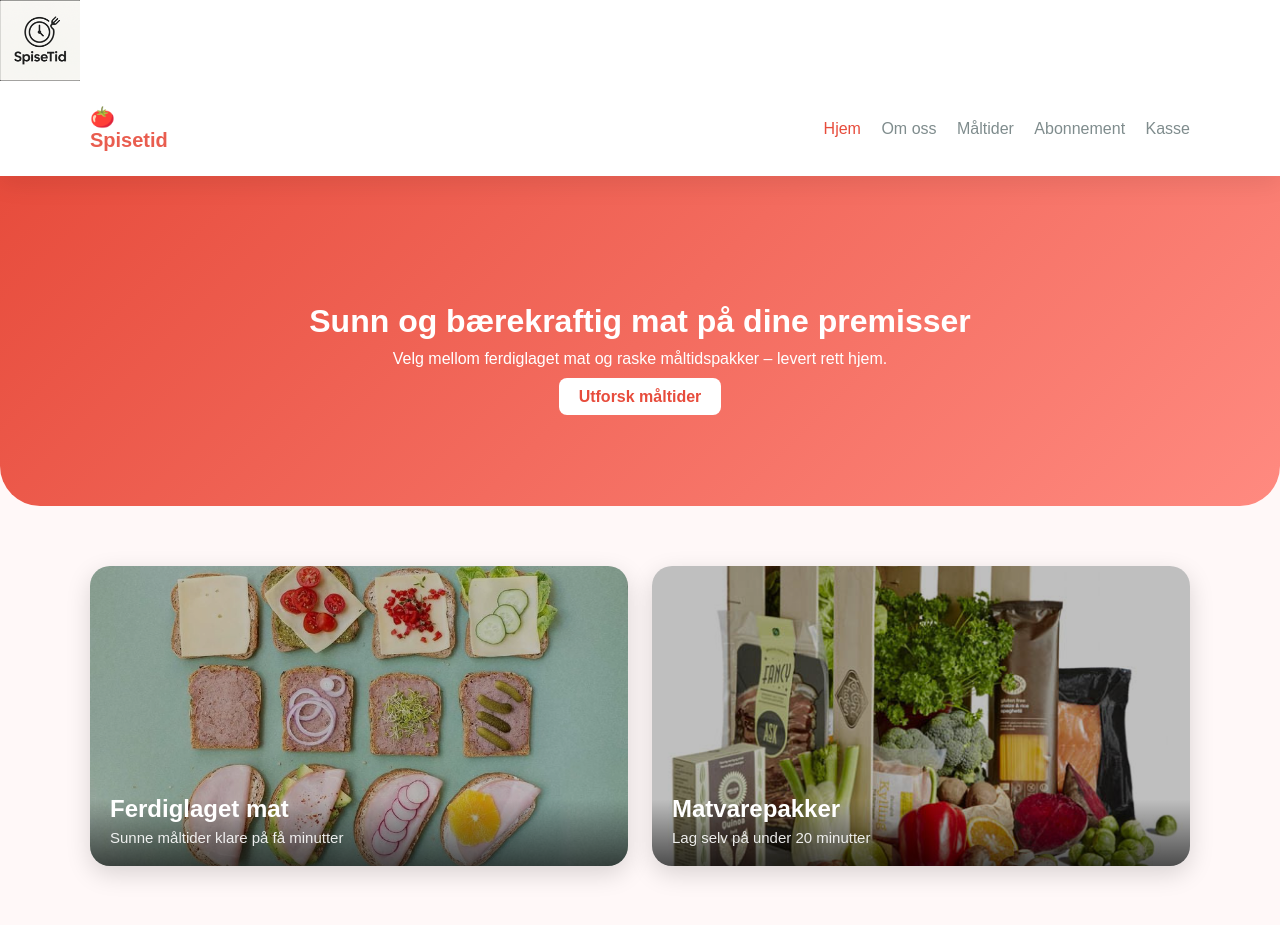
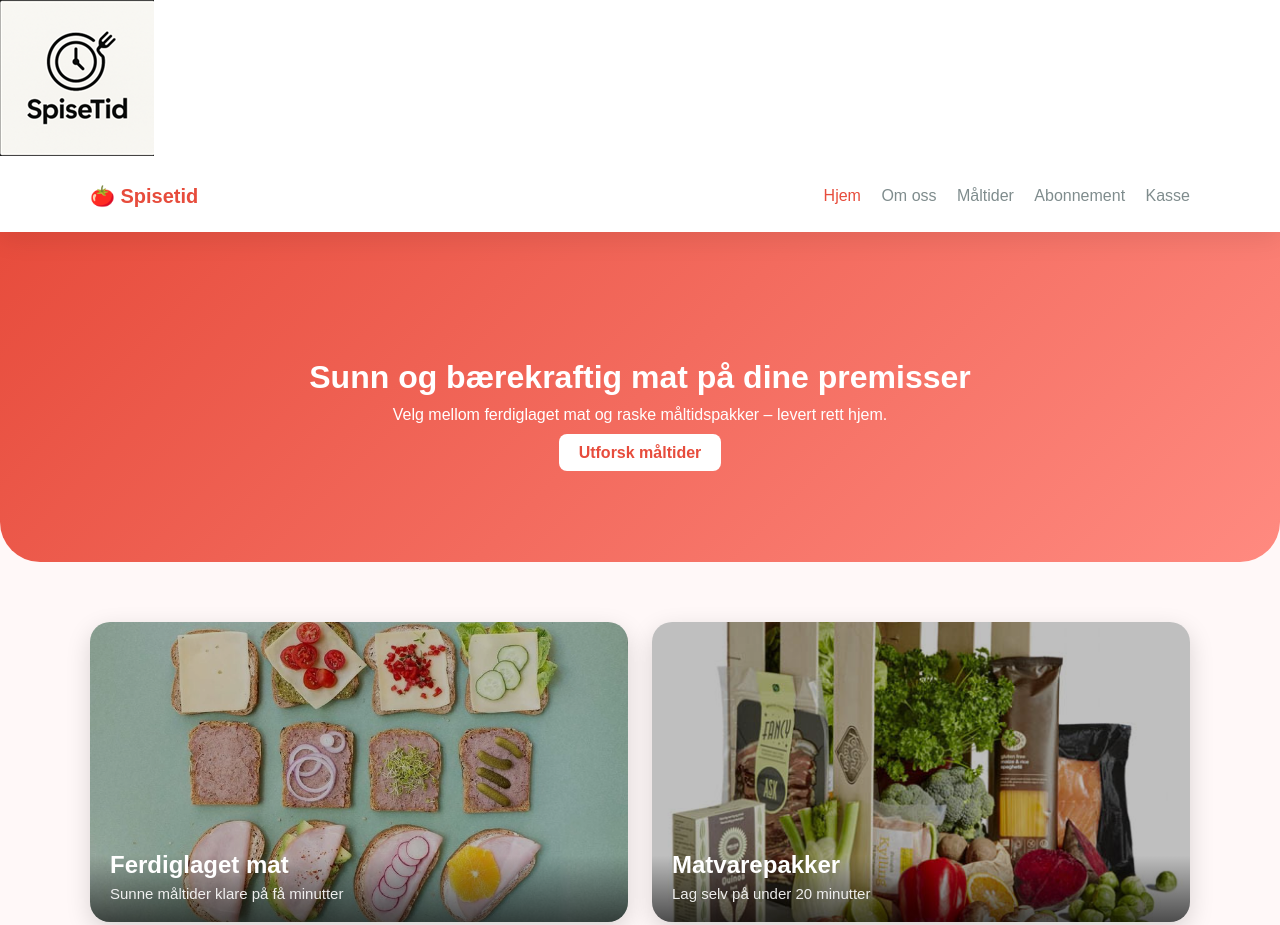
Before and after one commit to Loballss/INF2, a plain HTML site: page index.html in a window 1280 px wide. Shown: the top 925 px of the page. Drawn offline with Linux system fonts and the light colour scheme.

Commit message:
Update style.css

```diff
--- a/style.css
+++ b/style.css
@@ -1,23 +1,3 @@
-.site-header {
-  text-align: left;          /* logoen til venstre */
-  padding: 10px 20px;        /* litt luft rundt */
-  background-color: transparent; /* ingen farget bakgrunn */
-}
-
-.logo {
-  width: 60px;               /* liten og diskret */
-  height: auto;
-  vertical-align: middle;    /* justerer logoen fint på linje */
-}
-
-
-.logo {
-  width: 80px;            /* gjør logoen liten */
-  height: auto;
-  opacity: 0.9;           /* mykere overgang mot bakgrunnen */
-}
-
-
 :root {
   --accent: #E74C3C;
   --accent-light: #FFE4E1;
```
